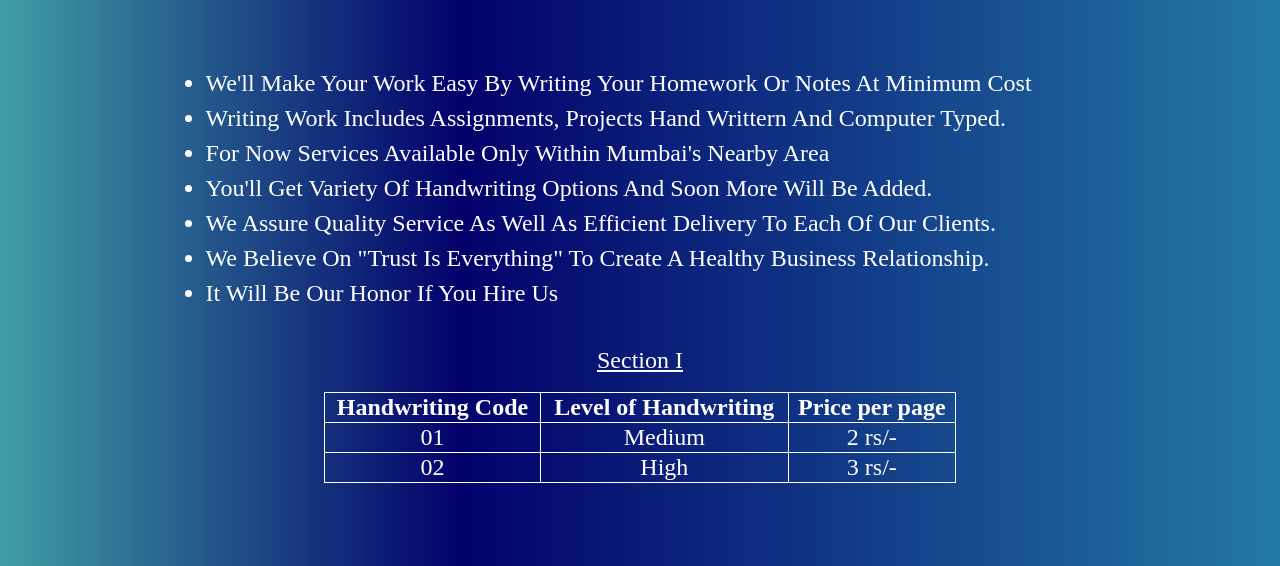
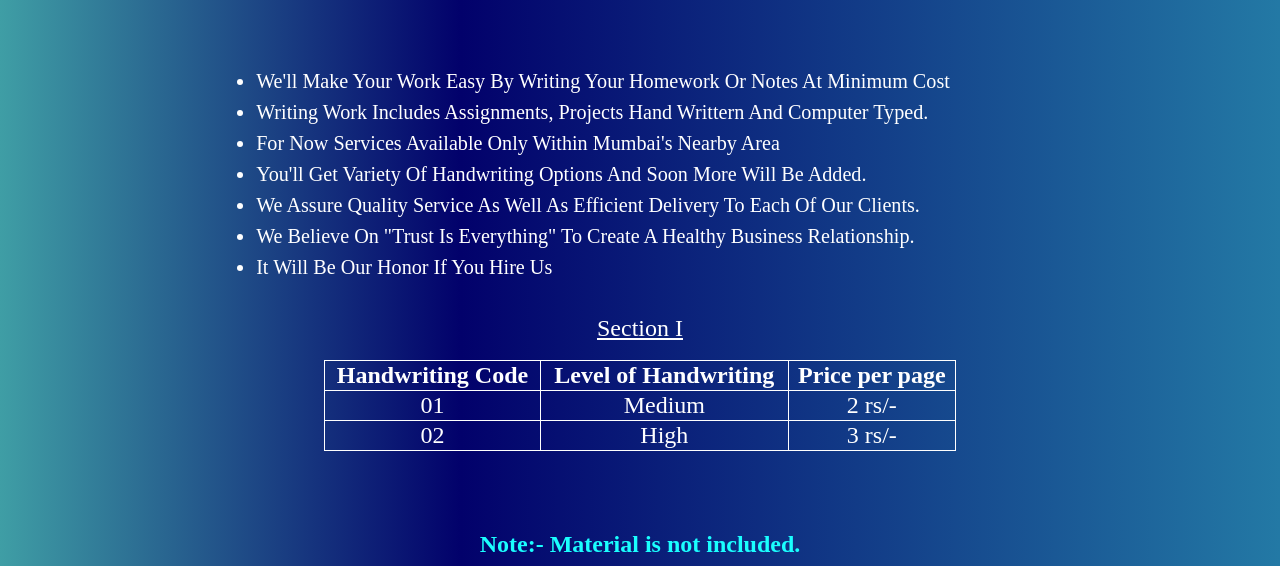
Before and after one commit to CompletionLtd/CompletionLtd, a plain HTML site: page index.html in a window 1280 px wide. Shown: the part 360-926 px from the top of the page. Drawn offline with Linux system fonts and the light colour scheme.

Commit message:
Update style.css

```diff
--- a/style.css
+++ b/style.css
@@ -63,6 +63,15 @@ th {
   width: 50%;
   border-collapse: collapse;
   text-align: center;
+}
+.sect2 {
+  text-align: center;
+  display: flex;
+  justify-content: center;
+  margin: 1.89rem 0 0 0;
+  font-weight: 700;
+  color: #1affff;
+  margin-bottom: 1.26rem;
 }
 
 #footer {
@@ -184,7 +193,10 @@ th {
     margin: 1rem 0.63rem;
   }
 
-  .sect {
+  .sect1{
+    font-size: 1.764rem;
+  }
+  .sect2{
     font-size: 1.764rem;
   }
 
@@ -211,6 +223,7 @@ th {
   #details ul {
     margin-left: 11%;
     margin-right: 9%;
+
   }
 
   #tab table {
@@ -234,7 +247,10 @@ th {
     margin: 1rem 0.63rem;
   }
 
-  .sect {
+  .sect1{
+    font-size: 1.764rem;
+  }
+  .sect2{
     font-size: 1.764rem;
   }
 }
@@ -295,7 +311,8 @@ th {
 /*laptop*/
 @media screen and (max-width : 1440px) {
   #details ul {
-    margin-left: 15%;
-    margin-right: 15%;
+    margin-left: 19%;
+    font-size: 1.26rem;
+    margin-right: 10%;
   }
 }
```
